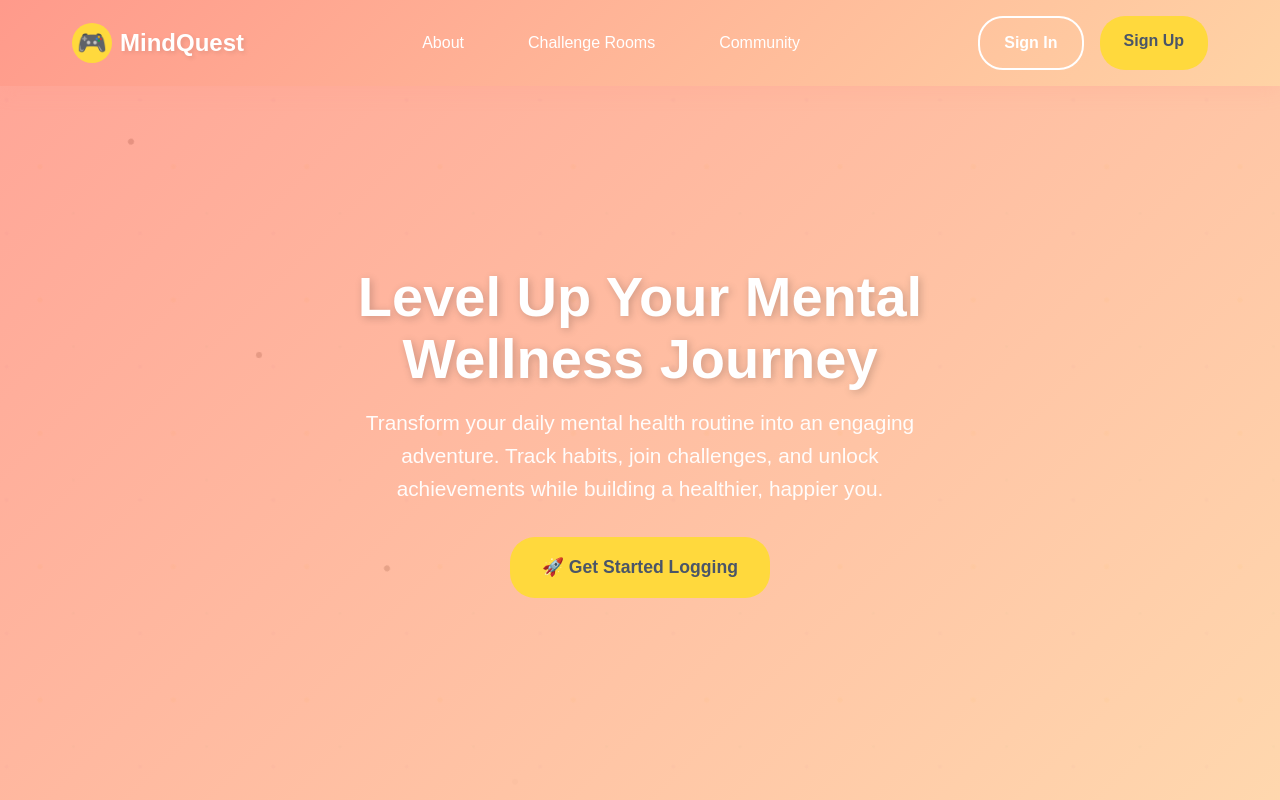
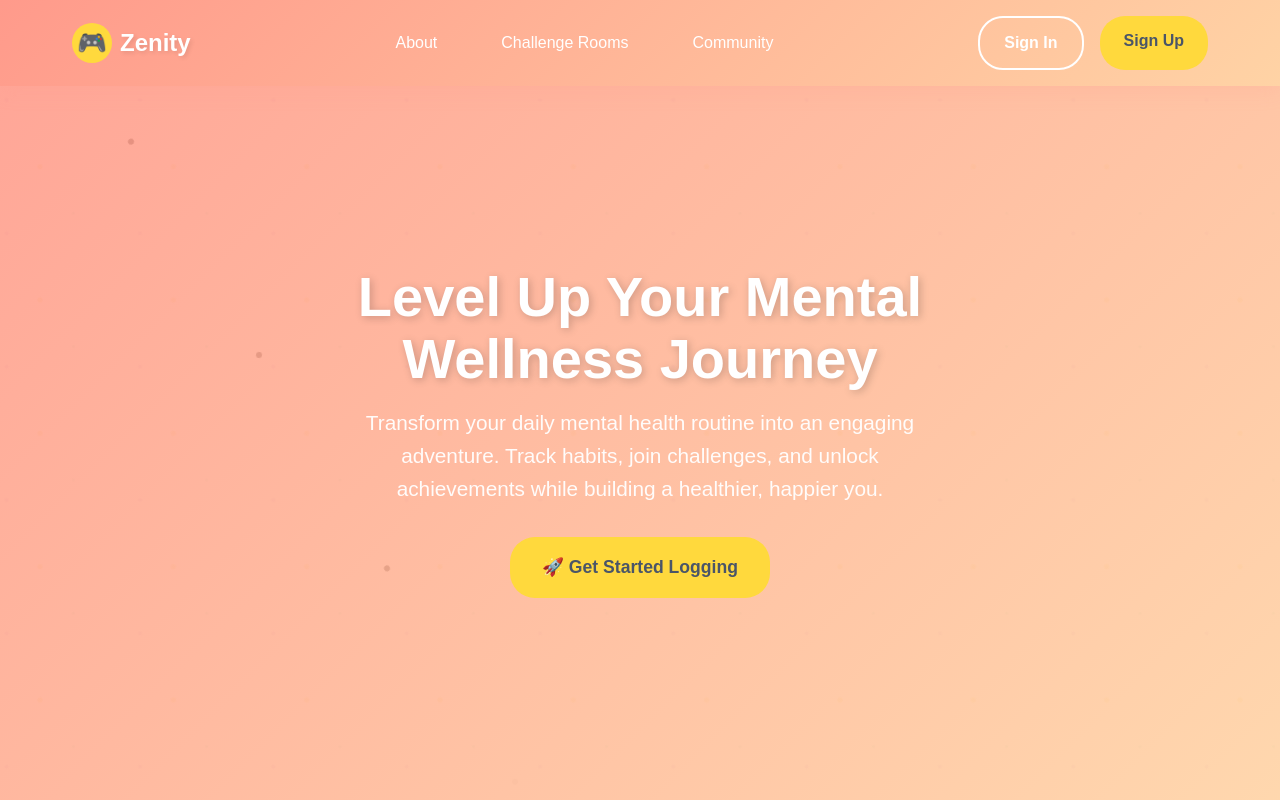
Before and after one commit to EkanshTyagi7/Zenity, a plain HTML site: page index.html in a window 1280 px wide. Shown: the top 800 px of the page. Drawn offline with Linux system fonts and the light colour scheme.

Commit message:
change brand-name

```diff
--- a/index.html
+++ b/index.html
@@ -26,7 +26,7 @@
       <nav class="nav">
         <div class="logo-section">
           <div class="logo">🎮</div>
-          <div class="brand-name">MindQuest</div>
+          <div class="brand-name">Zenity</div>
         </div>
         <ul class="nav-links">
           <li><a href="#about">About</a></li>
```
